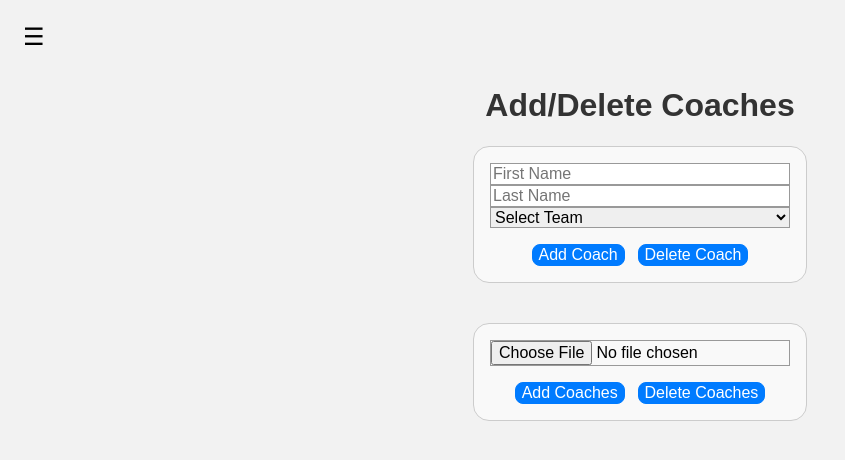
After one commit to Syd4r/dataMule, a Flask app: template templates/add_coaches.html in a window 1280 px wide. The commit adds this page. Shown: the top 460 px of the page, without its empty margins (0-845 px from the left). Run offline with Flask 2, Linux system fonts and the light colour scheme; the template is opened without the code that fills it, so the values that code supplies are empty; some libraries are stand-ins or nearby versions.

Commit message:
Created addCoaches page

```diff
--- a/static/add_athletes.css
+++ b/static/add_athletes.css
@@ -94,3 +94,10 @@ button:hover {
     justify-content: center;
     gap: 5vh;
 }
+
+select {
+    font: 1em sans-serif;
+    width: 300px;
+    box-sizing: border-box;
+    border: 1px solid #999;
+}
--- /dev/null
+++ b/templates/add_coaches.html
@@ -0,0 +1,55 @@
+{% extends "base/base.html" %}
+
+{% block title %}Add Athletes{% endblock %}
+
+{% block extra_head %}
+    <link rel="stylesheet" href="{{ url_for('static', filename='add_athletes.css') }}">
+{% endblock %}
+
+{% block content %}
+    <div class="add-athletes-container">
+        <h1>Add/Delete Coaches</h1>
+
+        <!-- Flash messages section -->
+        {% with messages = get_flashed_messages(with_categories=true) %}
+          {% if messages %}
+            <div class="flash-messages">
+              {% for category, message in messages %}
+                <div class="flash-message {{ category }}">{{ message }}</div>
+              {% endfor %}
+            </div>
+          {% endif %}
+        {% endwith %}
+
+        <div class="containers">
+            <!-- Form to add or delete a single athlete -->
+            <form action="{{ url_for('main.add_coaches') }}" method="post">
+                <div class="inputs">
+                    <input type="text" name="first_name" placeholder="First Name" required>
+                    <input type="text" name="last_name" placeholder="Last Name" required>
+                    <select name="team" required>
+                        <option value="" disabled selected>Select Team</option>
+                        {% for team in teams %}
+                            <option value="{{ team.team_name }}">{{ team.team_name }}</option>
+                        {% endfor %}
+                    </select>
+                </div>
+                <div class="buttons">
+                    <button type="submit" name="action" value="add">Add Coach</button>
+                    <button type="submit" name="action" value="delete">Delete Coach</button>
+                </div>
+            </form>
+
+            <!-- Form to add or delete athletes via CSV file -->
+            <form action="{{ url_for('main.add_coaches') }}" method="post" enctype="multipart/form-data">
+                <div class="inputs">
+                    <input type="file" name="file" accept=".csv" required>
+                </div>
+                <div class="buttons">
+                    <button type="submit" name="action" value="add">Add Coaches</button>
+                    <button type="submit" name="action" value="delete">Delete Coaches</button>
+                </div>
+            </form>
+        </div>
+    </div>
+{% endblock %}
```
Also changed, not shown: views.py (+49 -10 lines).
